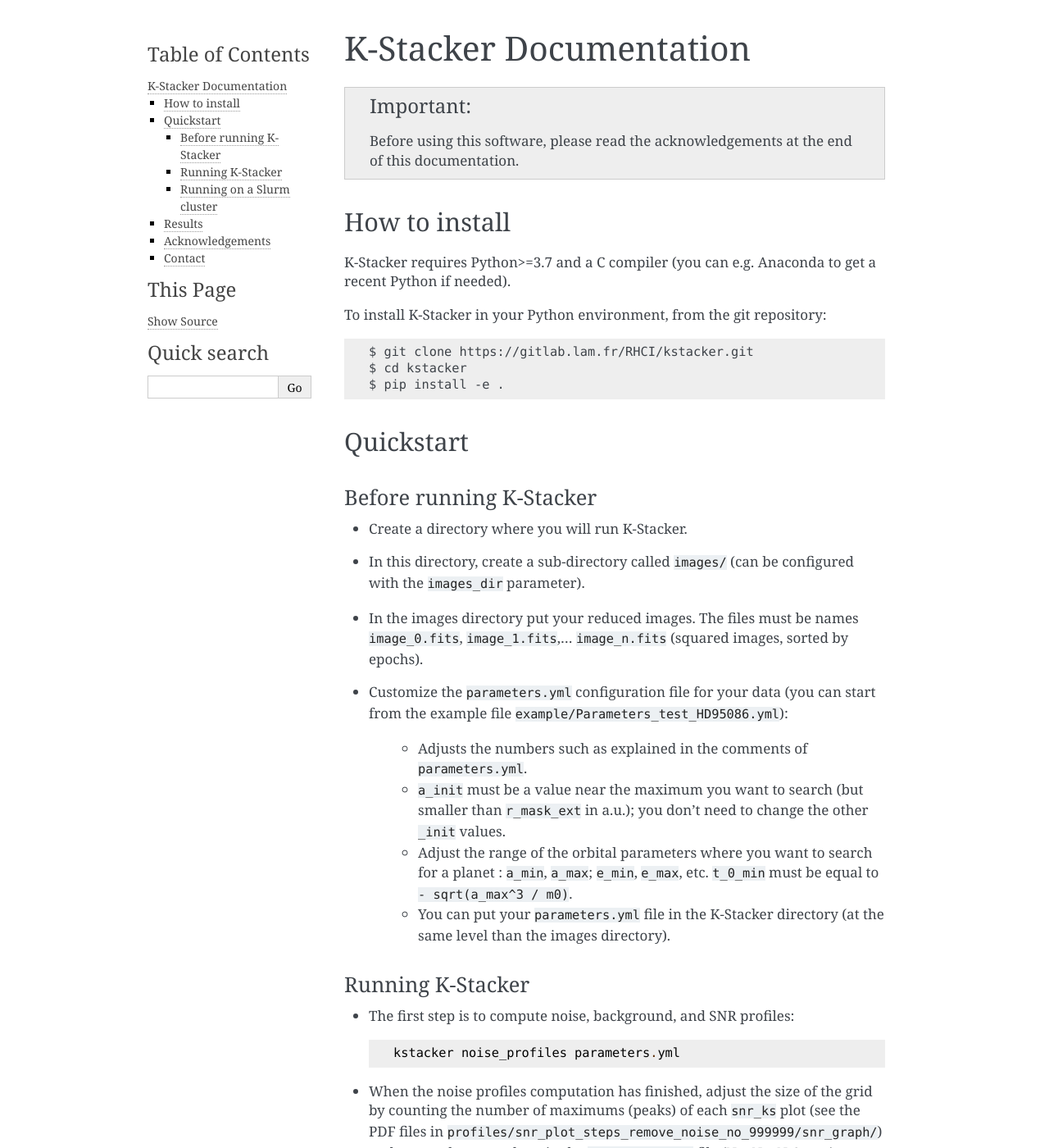
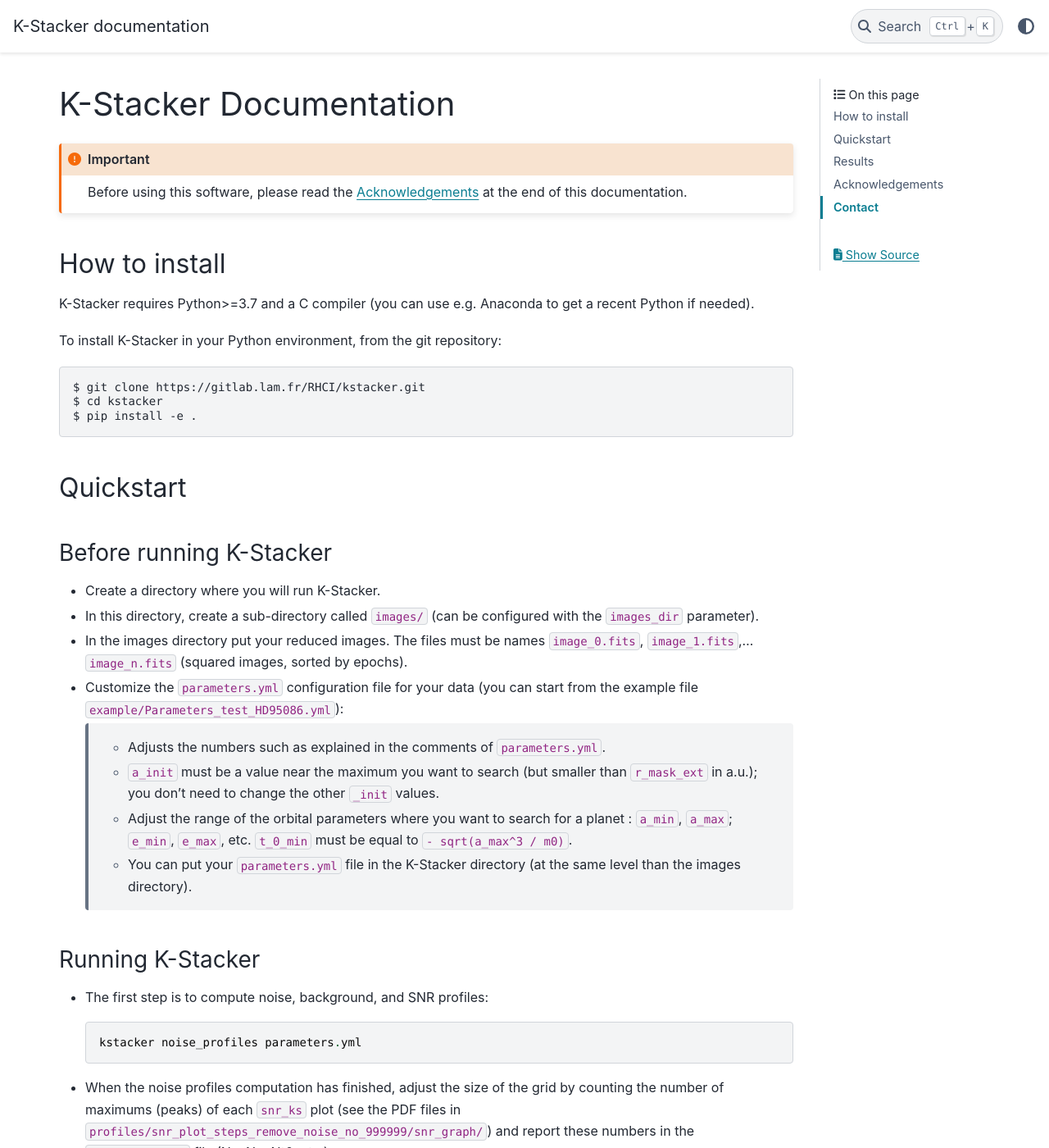
Before and after one commit to kstacker/kstacker, a Sphinx documentation site: the page built from docs/index.rst, in a window 1280 px wide and 1400 px high. Shown: the whole window at 82% size. Built offline with Sphinx 7.4.7 and the PyData theme 0.15.4, drawn with Linux system fonts in a browser that asks for light colours; the version number could not be read and is left out; some of the changed text lies outside the part shown.

Commit message:
Add links, use pydata theme

```diff
--- a/docs/conf.py
+++ b/docs/conf.py
@@ -11,7 +11,7 @@
 
 # -- Project information -----------------------------------------------------
 
-project = "kstacker"
+project = "K-Stacker"
 copyright = "2022, Hervé Le Coroller et al"
 author = "Hervé Le Coroller et al"
 
@@ -60,7 +60,8 @@
 
 # The theme to use for HTML and HTML Help pages.  See the documentation for
 # a list of builtin themes.
-html_theme = "alabaster"
+# html_theme = "alabaster"
+html_theme = "pydata_sphinx_theme"
 
 # Add any paths that contain custom static files (such as style sheets) here,
 # relative to this directory. They are copied after the builtin static files,
--- a/docs/index.rst
+++ b/docs/index.rst
@@ -1,15 +1,14 @@
 |kstacker| Documentation
 ========================
 
-.. important::
-   Before using this software, please read the acknowledgements at the end of
-   this documentation.
+.. important:: Before using this software, please read the
+   :ref:`acknowledgements` at the end of this documentation.
 
 How to install
 --------------
 
-|kstacker| requires Python>=3.7 and a C compiler (you can e.g. Anaconda to get
-a recent Python if needed).
+|kstacker| requires Python>=3.7 and a C compiler (you can use e.g. Anaconda to
+get a recent Python if needed).
 
 To install |kstacker| in your Python environment, from the git repository::
 
```
Also changed, not shown: other parts of docs/index.rst (+8 -4 lines).
